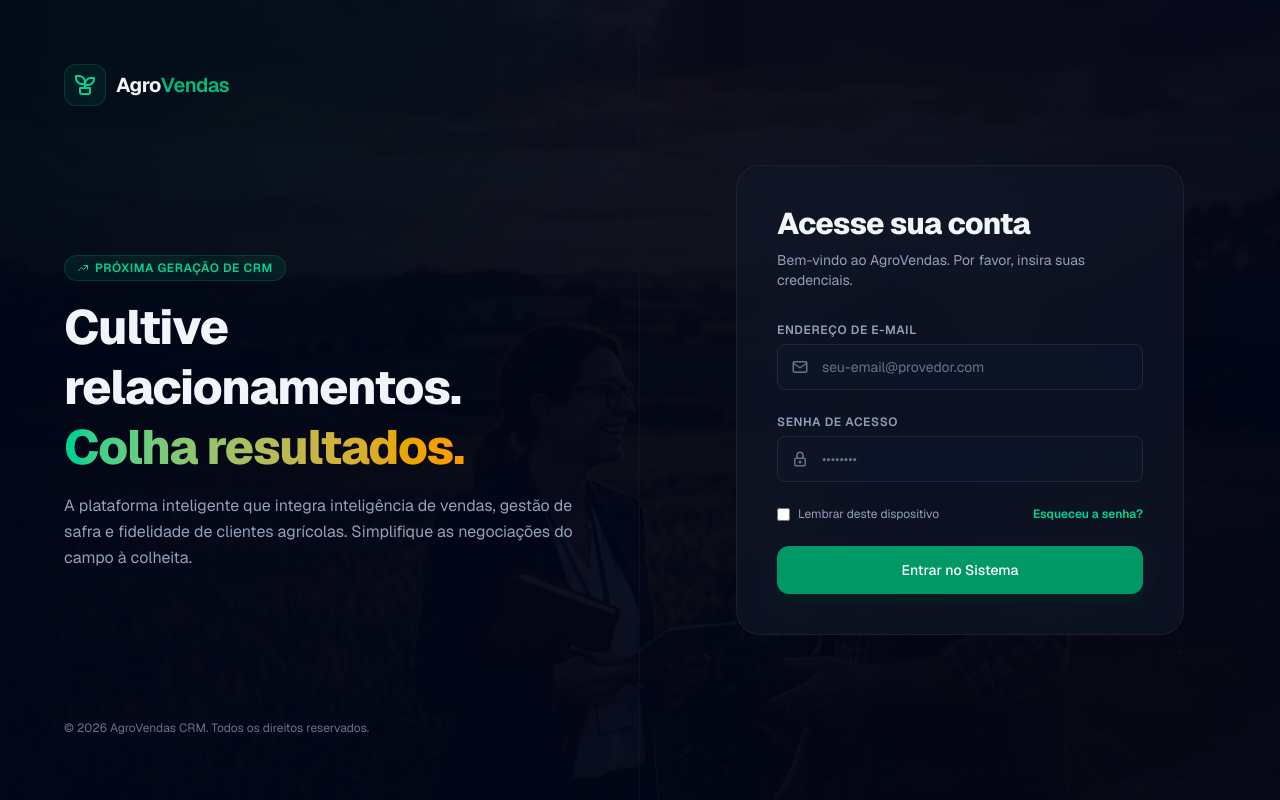
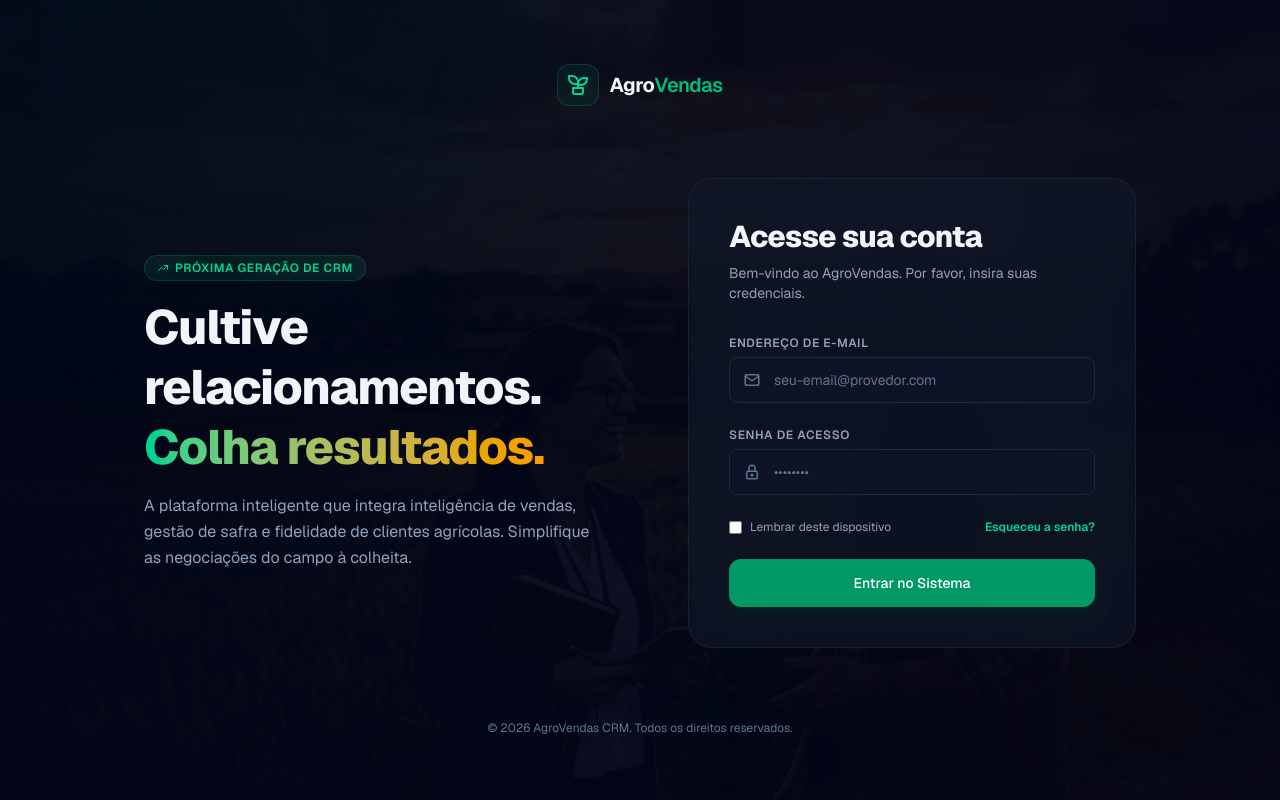
Before and after one commit to Jmalinskii/agrovendas, a Next.js app: page /login in a window 1280 px wide. Built offline with nearby package versions, Linux system fonts and the light colour scheme; no server answers.

Commit message:
feat: change layout page

```diff
--- a/src/app/login/page.tsx
+++ b/src/app/login/page.tsx
@@ -12,7 +12,7 @@ export default function LoginPage() {
   const [state, formAction, isPending] = useActionState(login, undefined);
 
   return (
-    <div className="min-h-screen w-full flex flex-col md:flex-row bg-[#030712] relative overflow-hidden">
+    <div className="min-h-screen w-full flex flex-col justify-between bg-[#030712] relative overflow-hidden p-6 md:p-12 lg:p-16">
       {/* Background Image for entire screen (visible integrated texture) */}
       <div
         className="absolute inset-0 z-0 bg-cover bg-center bg-no-repeat opacity-[0.32] pointer-events-none"
@@ -25,9 +25,9 @@ export default function LoginPage() {
       <div className="absolute top-[-20%] left-[-10%] w-[50%] h-[50%] rounded-full bg-emerald-950/20 blur-[120px] pointer-events-none z-0" />
       <div className="absolute bottom-[-10%] right-[-10%] w-[40%] h-[40%] rounded-full bg-amber-950/10 blur-[120px] pointer-events-none z-0" />
 
-      {/* LEFT SIDE - Branding and agro aesthetic details */}
-      <div className="hidden md:flex md:w-1/2 p-12 lg:p-16 flex-col justify-between relative border-r border-slate-900/60">
-        <div className="flex items-center gap-2.5 z-10">
+      {/* HEADER - Centered Logo */}
+      <div className="w-full flex justify-center z-10 mb-8 md:mb-0">
+        <div className="flex items-center gap-2.5">
           <div className="p-2 bg-emerald-600/10 border border-emerald-500/20 rounded-xl text-emerald-400">
             <IconPlant size={24} />
           </div>
@@ -35,15 +35,19 @@ export default function LoginPage() {
             Agro<span className="text-emerald-500 font-semibold">Vendas</span>
           </span>
         </div>
+      </div>
 
-        <div className="my-auto max-w-lg z-10 space-y-6">
+      {/* MAIN CONTENT - Centered content container */}
+      <div className="w-full max-w-5xl mx-auto flex flex-col md:flex-row items-center justify-center gap-12 lg:gap-24 z-10 my-auto py-8">
+        {/* LEFT SIDE - Branding and agro aesthetic details */}
+        <div className="w-full md:w-1/2 max-w-md flex flex-col justify-center space-y-6">
           <motion.div
             initial={{ opacity: 0, x: -20 }}
             animate={{ opacity: 1, x: 0 }}
             transition={{ duration: 0.6 }}
             className="space-y-4"
           >
-            <span className="px-3 py-1 text-xs font-semibold bg-emerald-500/10 text-emerald-400 border border-emerald-500/20 rounded-full inline-flex items-center gap-1.5 uppercase tracking-wider">
+            <span className="px-3 py-1 text-xs font-semibold bg-emerald-500/10 text-emerald-400 border border-emerald-500/20 rounded-full inline-flex items-center gap-1.5 uppercase tracking-wider w-fit">
               <IconTrendingUp size={12} /> Próxima Geração de CRM
             </span>
             <h1 className="text-4xl lg:text-5xl font-extrabold text-slate-100 tracking-tight leading-tight">
@@ -56,28 +60,17 @@ export default function LoginPage() {
               A plataforma inteligente que integra inteligência de vendas, gestão de safra e fidelidade de clientes agrícolas. Simplifique as negociações do campo à colheita.
             </p>
           </motion.div>
-
-        </div>
-
-        <div className="z-10">
-          <p className="text-xs text-slate-500">
-            © {new Date().getFullYear()} AgroVendas CRM. Todos os direitos reservados.
-          </p>
-        </div>
         </div>
 
         {/* RIGHT SIDE - Form and Glass Container */}
-      <div className="w-full md:w-1/2 flex items-center justify-center p-6 sm:p-12 z-10">
+        <div className="w-full md:w-1/2 max-w-md flex justify-center">
           <motion.div
             initial={{ opacity: 0, y: 30 }}
             animate={{ opacity: 1, y: 0 }}
             transition={{ duration: 0.5 }}
-          className="w-full max-w-md glass-panel p-8 sm:p-10 rounded-3xl"
+            className="w-full glass-panel p-8 sm:p-10 rounded-3xl"
           >
             <div className="flex flex-col items-center mb-8 text-center md:items-start md:text-left">
-            <div className="md:hidden p-2.5 bg-emerald-600/10 border border-emerald-500/20 rounded-2xl text-emerald-400 mb-4">
-              <IconPlant size={32} />
-            </div>
               <h2 className="text-2xl sm:text-3xl font-extrabold text-slate-100 tracking-tight">
                 Acesse sua conta
               </h2>
@@ -142,8 +135,15 @@ export default function LoginPage() {
                 Entrar no Sistema
               </Button>
             </form>
+          </motion.div>
+        </div>
+      </div>
 
-        </motion.div>
+      {/* FOOTER - Centered footer */}
+      <div className="w-full flex justify-center z-10 mt-8 md:mt-0">
+        <p className="text-xs text-slate-500 text-center">
+          © {new Date().getFullYear()} AgroVendas CRM. Todos os direitos reservados.
+        </p>
       </div>
     </div>
   );
```
Lines whose indentation alone changed are shown as unchanged.
